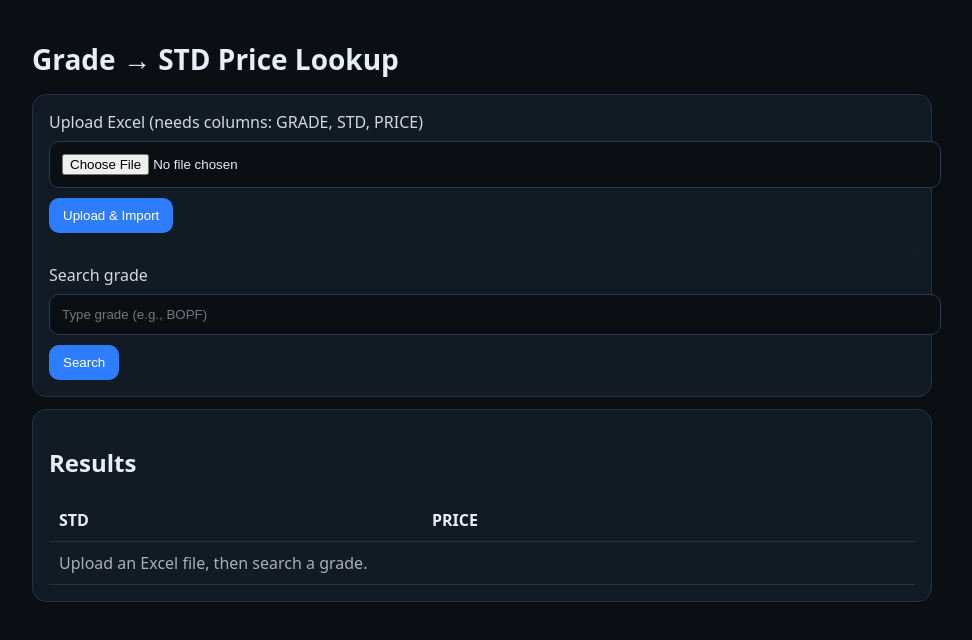
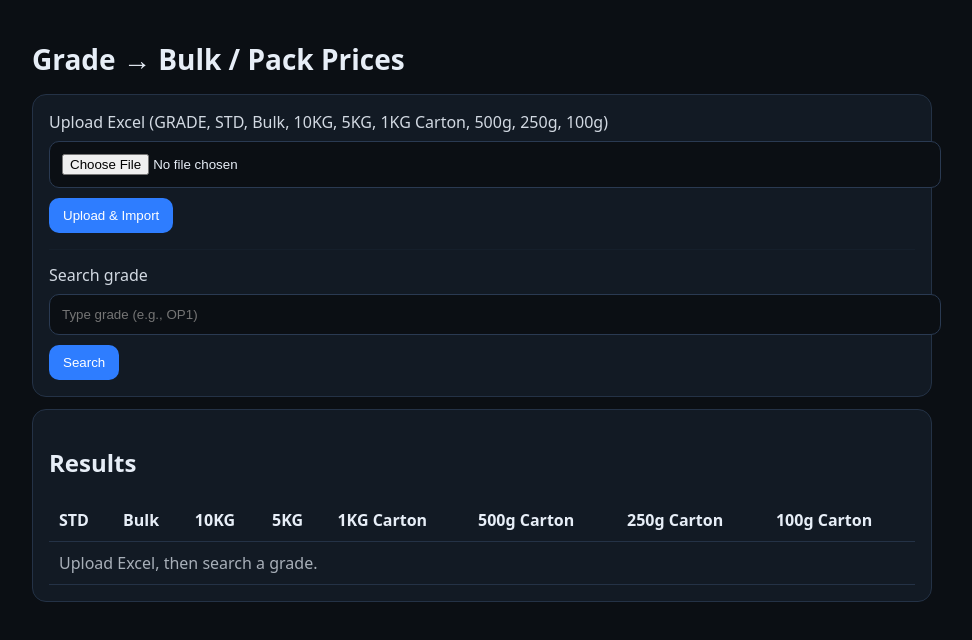
Before and after one commit to Raveen2005/Gulf-Food-2026, a plain HTML site: page public/index.html in a window 1280 px wide. Shown: the whole page, without its empty margins (158-1130 px from the left). Drawn offline with Linux system fonts and the light colour scheme.

Commit message:
Update title and labels in index.html

```diff
--- a/public/index.html
+++ b/public/index.html
@@ -3,15 +3,15 @@
 <head>
   <meta charset="utf-8" />
   <meta name="viewport" content="width=device-width,initial-scale=1" />
-  <title>Grade Price Lookup</title>
+  <title>Gulf Food Price Lookup</title>
   <link rel="stylesheet" href="styles.css" />
 </head>
 <body>
   <div class="wrap">
-    <h1>Grade → STD Price Lookup</h1>
+    <h1>Grade → Bulk / Pack Prices</h1>
 
     <div class="card">
-      <label>Upload Excel (needs columns: GRADE, STD, PRICE)</label>
+      <label>Upload Excel (GRADE, STD, Bulk, 10KG, 5KG, 1KG Carton, 500g, 250g, 100g)</label>
       <input id="excelFile" type="file" accept=".xlsx,.xls" />
       <button id="uploadBtn">Upload & Import</button>
       <p id="uploadMsg" class="muted"></p>
@@ -19,21 +19,32 @@
       <hr class="sep" />
 
       <label>Search grade</label>
-      <input id="gradeSearch" placeholder="Type grade (e.g., BOPF)" autocomplete="off" />
+      <input id="gradeSearch" placeholder="Type grade (e.g., OP1)" autocomplete="off" />
       <div id="suggestions" class="suggestions"></div>
       <button id="searchBtn">Search</button>
     </div>
 
     <div class="card">
       <h2 id="resultTitle">Results</h2>
+      <div class="tableWrap">
         <table>
           <thead>
-          <tr><th>STD</th><th>PRICE</th></tr>
+            <tr>
+              <th>STD</th>
+              <th>Bulk</th>
+              <th>10KG</th>
+              <th>5KG</th>
+              <th>1KG Carton</th>
+              <th>500g Carton</th>
+              <th>250g Carton</th>
+              <th>100g Carton</th>
+            </tr>
           </thead>
           <tbody id="resultsBody">
-          <tr><td colspan="2" class="muted">Upload an Excel file, then search a grade.</td></tr>
+            <tr><td colspan="8" class="muted">Upload Excel, then search a grade.</td></tr>
           </tbody>
         </table>
+      </div>
     </div>
   </div>
 
```
Lines whose indentation alone changed are shown as unchanged.
